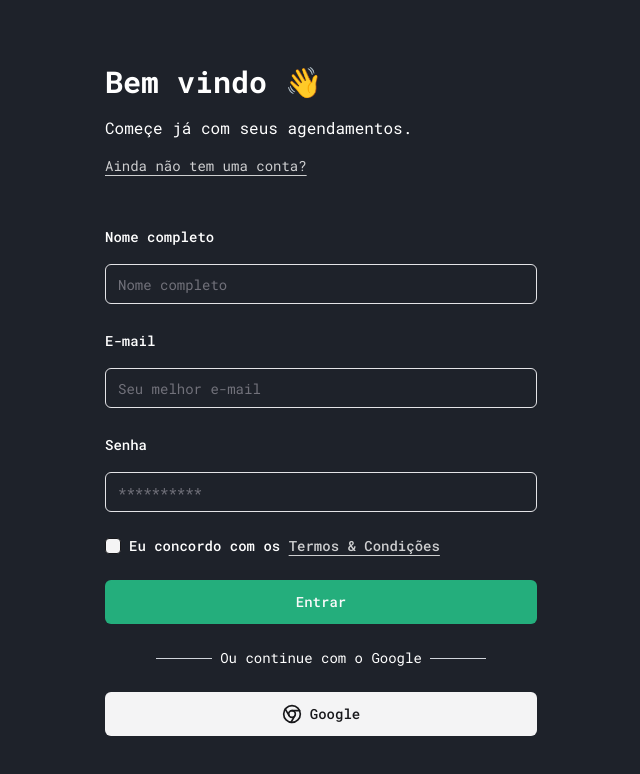
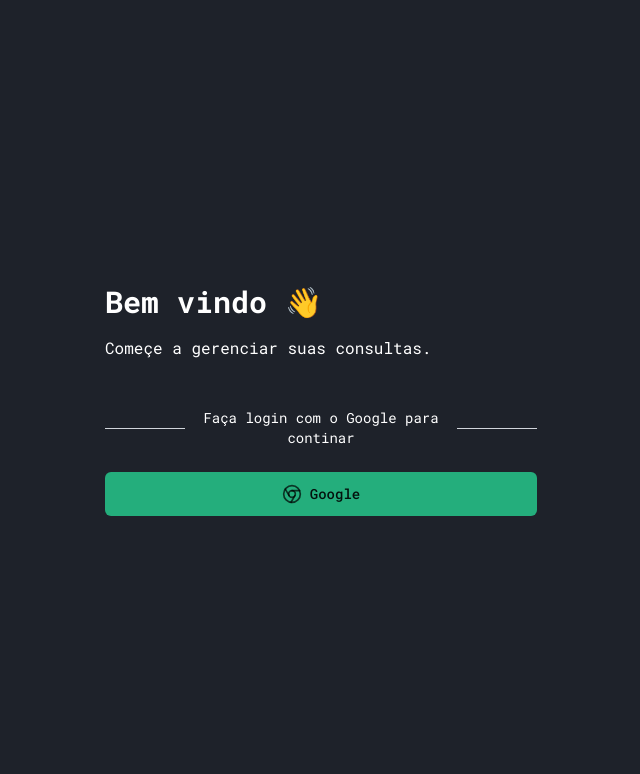
Before and after one commit to JulioCB68/med-sched, a Next.js app: page /login in a window 1280 px wide. Shown: the top 774 px of the page, without its empty margins (319-959 px from the left). Built offline with nearby package versions, Linux system fonts and the light colour scheme.

Commit message:
feat: change login page to make login only with google

```diff
--- a/src/app/login/page.tsx
+++ b/src/app/login/page.tsx
@@ -1,13 +1,8 @@
 'use client'
-
-import Link from 'next/link'
 
 import { signIn } from 'next-auth/react'
 
 import { Button } from '@/components/ui/button'
-import { Checkbox } from '@/components/ui/checkbox'
-import { Input } from '@/components/ui/input'
-import { Label } from '@/components/ui/label'
 import { Separator } from '@/components/ui/separator'
 
 import { ChromeIcon } from 'lucide-react'
@@ -18,61 +13,18 @@
       <form className="flex-1 space-y-6">
         <section className="mb-12 space-y-4">
           <h1 className="text-3xl font-bold">Bem vindo 👋</h1>
-          <p className="text-dark-700">Começe já com seus agendamentos.</p>
-          <p className="mt-2 text-sm">
-            <Link
-              href="/register"
-              className="text-sm text-primary-foreground/80 underline underline-offset-4 hover:text-primary-foreground"
-            >
-              Ainda não tem uma conta?
-            </Link>
-          </p>
+          <p className="text-dark-700">Começe a gerenciar suas consultas.</p>
         </section>
 
-        <div className="space-y-4">
-          <Label htmlFor="full-name" className="text-sm">
-            Nome completo
-          </Label>
-          <Input id="full-name" placeholder="Nome completo" />
-        </div>
-
-        <div className="space-y-4">
-          <Label htmlFor="email" className="text-sm">
-            E-mail
-          </Label>
-          <Input id="email" placeholder="Seu melhor e-mail" />
-        </div>
-
-        <div className="space-y-4">
-          <Label htmlFor="password" className="text-sm">
-            Senha
-          </Label>
-          <Input id="password" placeholder="**********" />
-        </div>
-
-        <div className="flex items-center space-x-2">
-          <Checkbox id="terms" className="bg-accent" />
-          <Label htmlFor="terms" className="text-sm">
-            Eu concordo com os{' '}
-            <Link
-              href="#"
-              className="text-sm text-primary-foreground/80 underline underline-offset-4 hover:text-primary-foreground"
-            >
-              Termos & Condições
-            </Link>
-          </Label>
-        </div>
-        <Button className="w-full" size={'lg'}>
-          Entrar
-        </Button>
         <div className="mt-4 flex items-center justify-center space-x-2">
-          <Separator className="h-px w-14 bg-gray-300" />
-          <span className="text-sm">Ou continue com o Google</span>
-          <Separator className="h-px w-14 bg-gray-300" />
+          <Separator className="h-px w-20 bg-gray-300" />
+          <span className="text-center text-sm">
+            Faça login com o Google para continar
+          </span>
+          <Separator className="h-px w-20 bg-gray-300" />
         </div>
         <div className="mt-4 flex justify-center space-x-4">
           <Button
-            variant="secondary"
             size={'lg'}
             className="flex w-full items-center space-x-2"
             onClick={(e) => {
@@ -80,8 +32,8 @@
               signIn('google')
             }}
           >
-            <ChromeIcon className="h-5 w-5" />
-            <span>Google</span>
+            <ChromeIcon className="h-5 w-5 text-black/70" />
+            <span className="text-black/90">Google</span>
           </Button>
         </div>
       </form>
--- a/src/app/register/helpers.ts
+++ /dev/null
@@ -1,44 +0,0 @@
-interface MedicalSpecialty {
-  name: string
-  value: string
-}
-
-export const medicalSpecialties: MedicalSpecialty[] = [
-  { name: 'Cardiologia', value: 'cardiologia' },
-  { name: 'Dermatologia', value: 'dermatologia' },
-  { name: 'Endocrinologia', value: 'endocrinologia' },
-  { name: 'Gastroenterologia', value: 'gastroenterologia' },
-  { name: 'Hematologia', value: 'hematologia' },
-  { name: 'Infectologia', value: 'infectologia' },
-  { name: 'Nefrologia', value: 'nefrologia' },
-  { name: 'Neurologia', value: 'neurologia' },
-  { name: 'Oftalmologia', value: 'oftalmologia' },
-  { name: 'Oncologia', value: 'oncologia' },
-  { name: 'Ortopedia', value: 'ortopedia' },
-  { name: 'Otorrinolaringologia', value: 'otorrinolaringologia' },
-  { name: 'Pediatria', value: 'pediatria' },
-  { name: 'Pneumologia', value: 'pneumologia' },
-  { name: 'Psiquiatria', value: 'psiquiatria' },
-  { name: 'Radiologia', value: 'radiologia' },
-  { name: 'Reumatologia', value: 'reumatologia' },
-  { name: 'Urologia', value: 'urologia' },
-  { name: 'Ginecologia e Obstetrícia', value: 'ginecologia_obstetricia' },
-  {
-    name: 'Medicina de Família e Comunidade',
-    value: 'medicina_familia_comunidade',
-  },
-  { name: 'Medicina do Trabalho', value: 'medicina_trabalho' },
-  { name: 'Medicina Esportiva', value: 'medicina_esportiva' },
-  { name: 'Medicina Intensiva', value: 'medicina_intensiva' },
-  { name: 'Medicina Legal', value: 'medicina_legal' },
-  { name: 'Medicina Nuclear', value: 'medicina_nuclear' },
-  { name: 'Medicina Preventiva', value: 'medicina_preventiva' },
-  { name: 'Patologia', value: 'patologia' },
-  { name: 'Anestesiologia', value: 'anestesiologia' },
-  { name: 'Cirurgia Geral', value: 'cirurgia_geral' },
-  { name: 'Cirurgia Plástica', value: 'cirurgia_plastica' },
-  { name: 'Cirurgia Cardiovascular', value: 'cirurgia_cardiovascular' },
-  { name: 'Cirurgia Pediátrica', value: 'cirurgia_pediatrica' },
-  { name: 'Cirurgia Torácica', value: 'cirurgia_toracica' },
-  { name: 'Cirurgia Vascular', value: 'cirurgia_vascular' },
-]
--- a/src/app/register/page.tsx
+++ /dev/null
@@ -1,122 +0,0 @@
-import Link from 'next/link'
-
-import { Button } from '@/components/ui/button'
-import { Checkbox } from '@/components/ui/checkbox'
-import { Input } from '@/components/ui/input'
-import { Label } from '@/components/ui/label'
-import {
-  Select,
-  SelectContent,
-  SelectItem,
-  SelectTrigger,
-  SelectValue,
-} from '@/components/ui/select'
-import { Separator } from '@/components/ui/separator'
-
-import { ChromeIcon } from 'lucide-react'
-import { medicalSpecialties } from './helpers'
-
-export default function Register() {
-  return (
-    <section className="container my-auto flex min-h-screen max-w-[496px] items-center bg-background py-16 text-white">
-      <form className="flex-1 space-y-6">
-        <section className="mb-12 space-y-4">
-          <h1 className="text-3xl font-bold">Bem vindo 👋</h1>
-          <p className="text-dark-700">
-            Faça cadastro para organizar seus agendamentos.
-          </p>
-          <p className="mt-2 text-sm">
-            Já tem uma conta?{' '}
-            <Link
-              href="/login"
-              className="text-sm text-primary-foreground/80 underline underline-offset-4 hover:text-primary-foreground"
-            >
-              Entrar
-            </Link>
-          </p>
-        </section>
-
-        <div className="space-y-4">
-          <Label htmlFor="full-name" className="text-sm">
-            Nome completo
-          </Label>
-          <Input id="full-name" placeholder="Nome completo" />
-        </div>
-
-        <div className="space-y-4">
-          <Label htmlFor="email" className="text-sm">
-            E-mail
-          </Label>
-          <Input id="email" placeholder="Seu melhor e-mail" />
-        </div>
-
-        <div className="space-y-4">
-          <Label htmlFor="password" className="text-sm">
-            Senha
-          </Label>
-          <Input id="password" placeholder="**********" />
-        </div>
-
-        <div className="space-y-4">
-          <Label htmlFor="confirm-password" className="text-sm">
-            Confirme sua senha
-          </Label>
-          <Input id="confirm-password" placeholder="**********" />
-        </div>
-
-        <div className="space-y-4">
-          <Label htmlFor="occupation" className="text-sm">
-            Ocupação
-          </Label>
-          <Select>
-            <SelectTrigger className="w-full">
-              <SelectValue placeholder="Selecione sua área de ocupação" />
-            </SelectTrigger>
-            <SelectContent className="bg-background text-white">
-              {medicalSpecialties.map((item) => (
-                <SelectItem
-                  key={item.value}
-                  value={item.value}
-                  className="focus:bg-accent/50"
-                >
-                  {item.name}
-                </SelectItem>
-              ))}
-            </SelectContent>
-          </Select>
-        </div>
-
-        <div className="flex items-center space-x-2">
-          <Checkbox id="terms" className="bg-accent" />
-          <Label htmlFor="terms" className="text-sm">
-            Eu concordo com os{' '}
-            <Link
-              href="#"
-              className="text-sm text-primary-foreground/80 underline underline-offset-4 hover:text-primary-foreground"
-            >
-              Termos & Condições
-            </Link>
-          </Label>
-        </div>
-        <Button className="w-full" size={'lg'}>
-          Cadastrar
-        </Button>
-        <div className="mt-4 flex items-center justify-center space-x-2">
-          <Separator className="h-px w-14 bg-gray-300" />
-          <span className="text-sm">Ou continue com o Google</span>
-          <Separator className="h-px w-14 bg-gray-300" />
-        </div>
-        <div className="mt-4 flex justify-center space-x-4">
-          <Button
-            variant="secondary"
-            size={'lg'}
-            className="flex w-full items-center space-x-2"
-          >
-            <ChromeIcon className="h-5 w-5" />
-            <span>Google</span>
-          </Button>
-        </div>
-      </form>
-    </section>
-  )
-}
```
